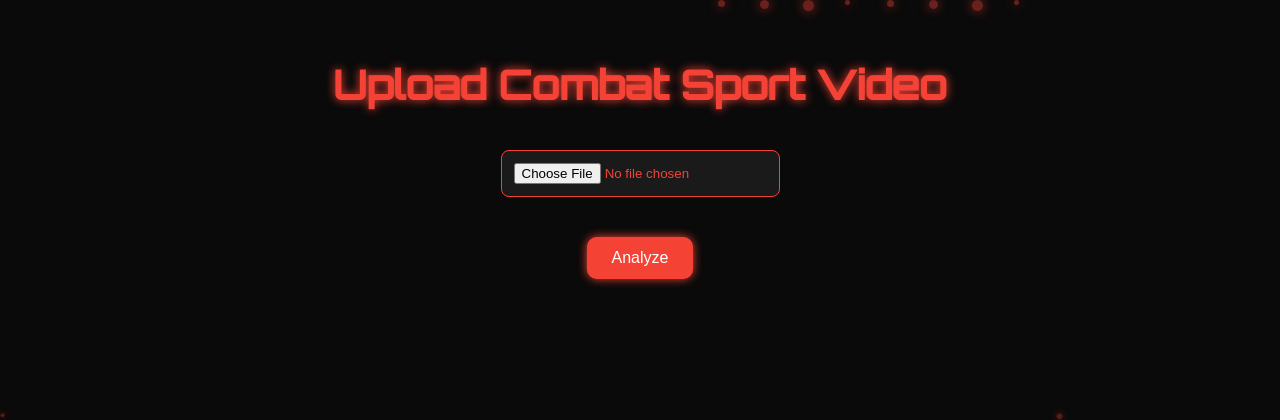
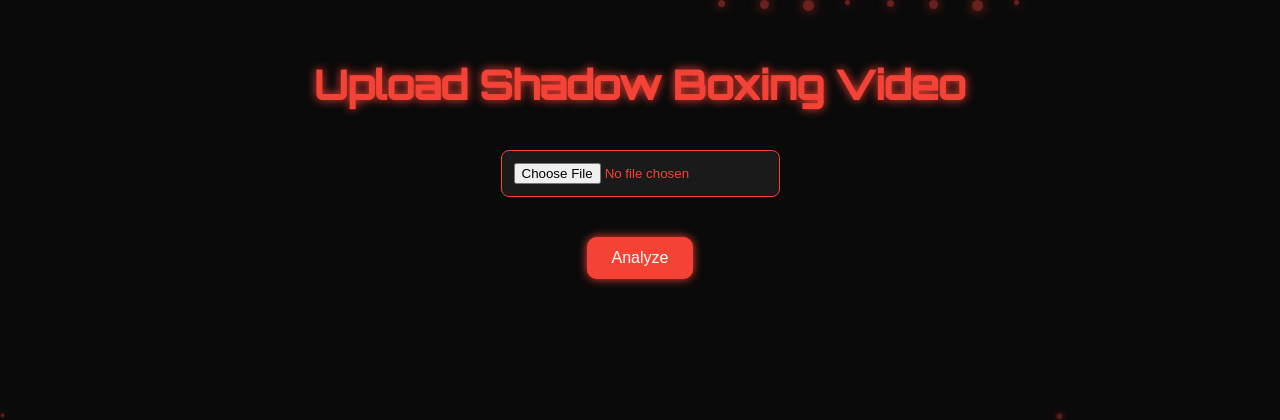
Before and after one commit to lotusempire64/combatsportsai, a Flask app: page / in a window 1280 px wide. Shown: the top 420 px of the page. Run offline with Flask 3, Linux system fonts and the light colour scheme.

Commit message:
Update index.html

```diff
--- a/templates/index.html
+++ b/templates/index.html
@@ -135,7 +135,7 @@
     {% endfor %}
   </div>
 
-  <h1>Upload Combat Sport Video</h1>
+  <h1>Upload Shadow Boxing Video</h1>
   <form action="/" method="POST" enctype="multipart/form-data">
     <input type="file" name="video" accept="video/*" required><br><br>
     <button type="submit">Analyze</button>
```
